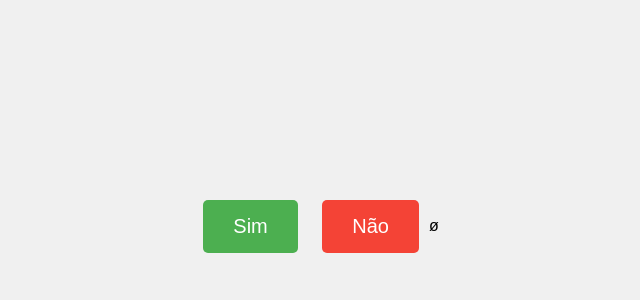
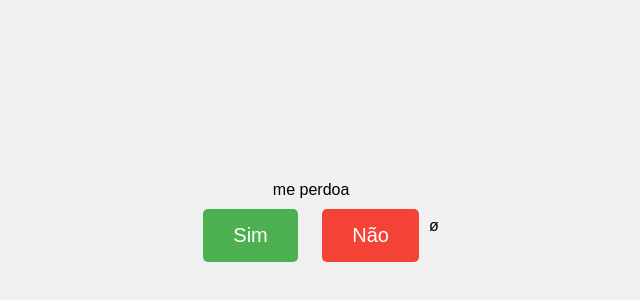
Before and after one commit to diasarthur/perdoame, a plain HTML site: page index.html in a window 1280 px wide. Shown: the part 174-474 px from the top of the page, without its empty margins (324-964 px from the left). Drawn offline with Linux system fonts and the light colour scheme.

Commit message:
Update index.html

```diff
--- a/index.html
+++ b/index.html
@@ -8,6 +8,7 @@
 </head>
 <body>
     <div id="container">
+        <p>me perdoa</p>
         <button id="sim">Sim</button>
         <button id="nao">Não</button>
     </div>
```
